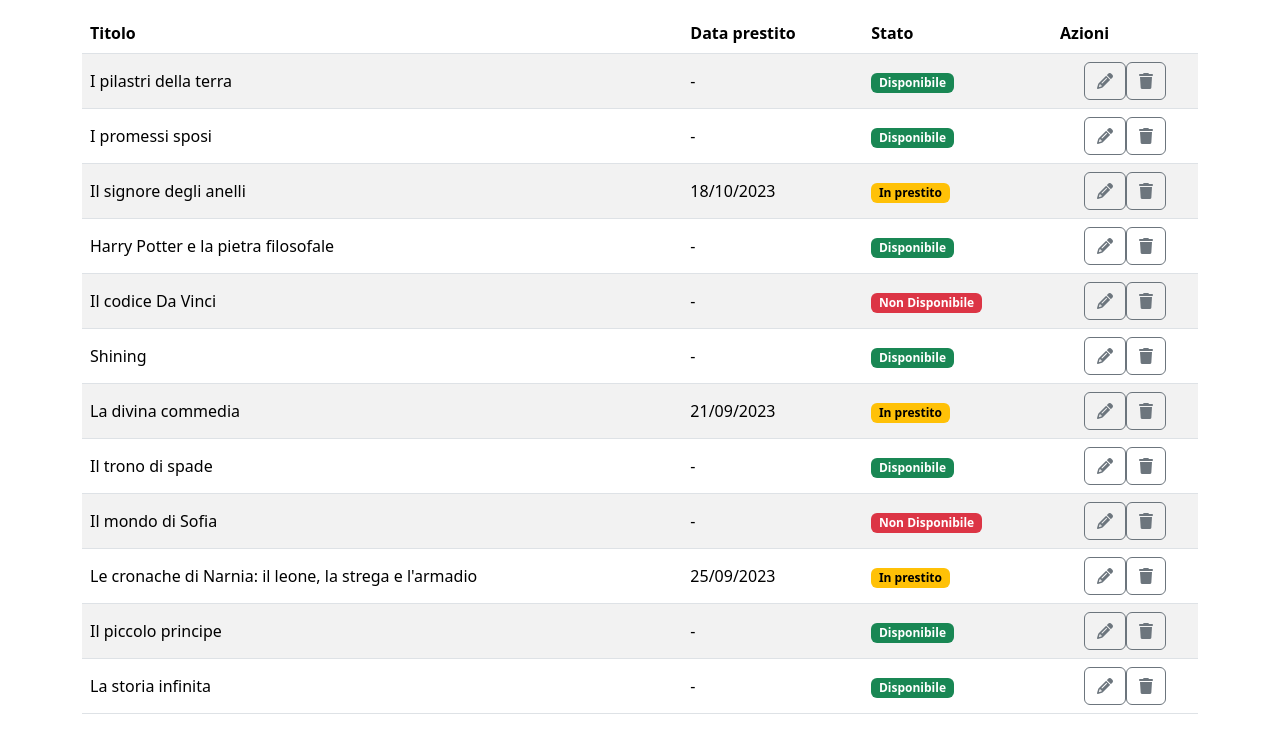
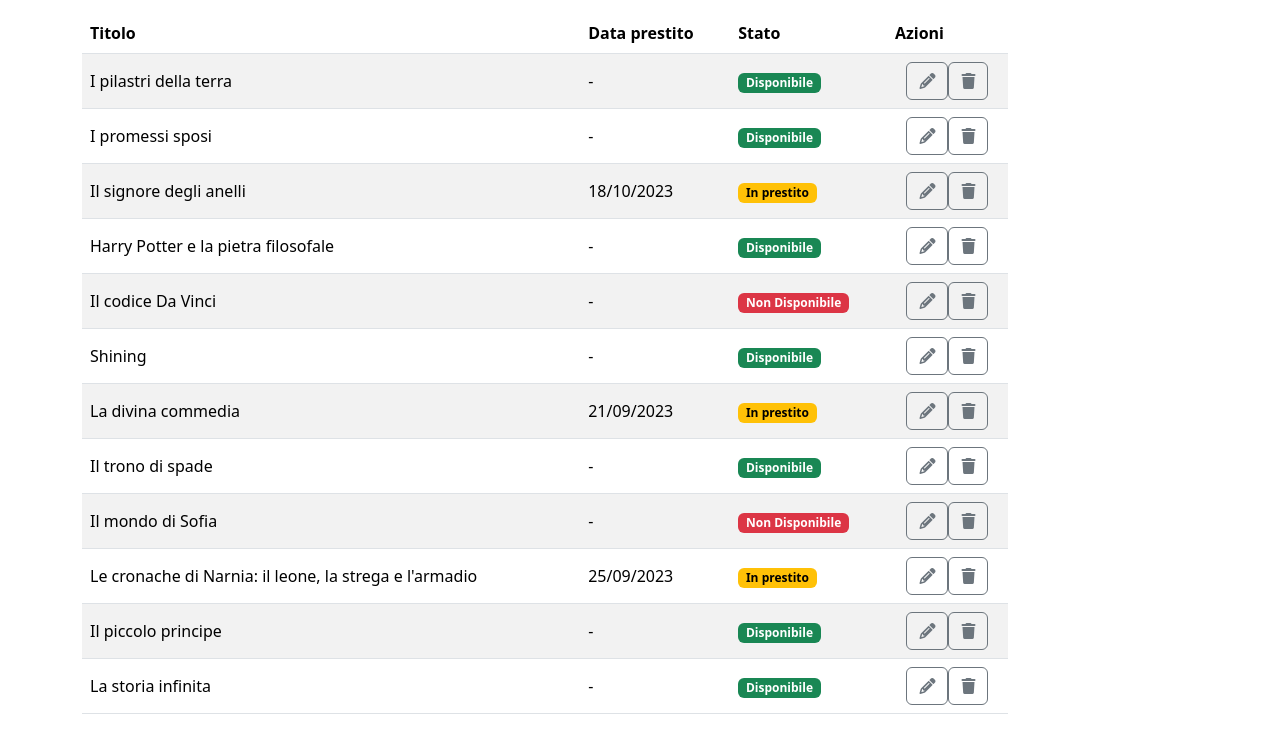
Before and after one commit to giovanni-arduini/html-css-bootstrap-dashboard, a plain HTML site: page index.html in a window 1280 px wide. Shown: the part 168-898 px from the top of the page. Drawn offline with nearby package versions, Linux system fonts and the light colour scheme.

Commit message:
FIX main col division

```diff
--- a/index.html
+++ b/index.html
@@ -63,13 +63,14 @@
     </nav>
 
     <main>
+      <section>
+        <div class="container">
+          <div class="row">
+            <div class="col-12 col-lg-10">
               <header class="container d-flex justify-content-between mb-4">
                 <h1 class="fw-normal">Catalogo Libri</h1>
                 <button class="btn btn-primary">Aggiungi Libro</button>
               </header>
-
-      <section>
-        <div class="container">
               <table class="table table-striped">
                 <thead>
                   <tr>
@@ -295,6 +296,10 @@
                 </tbody>
               </table>
             </div>
+
+            <div class="col-2"></div>
+          </div>
+        </div>
       </section>
     </main>
   </body>
```
Lines whose indentation alone changed are shown as unchanged.
